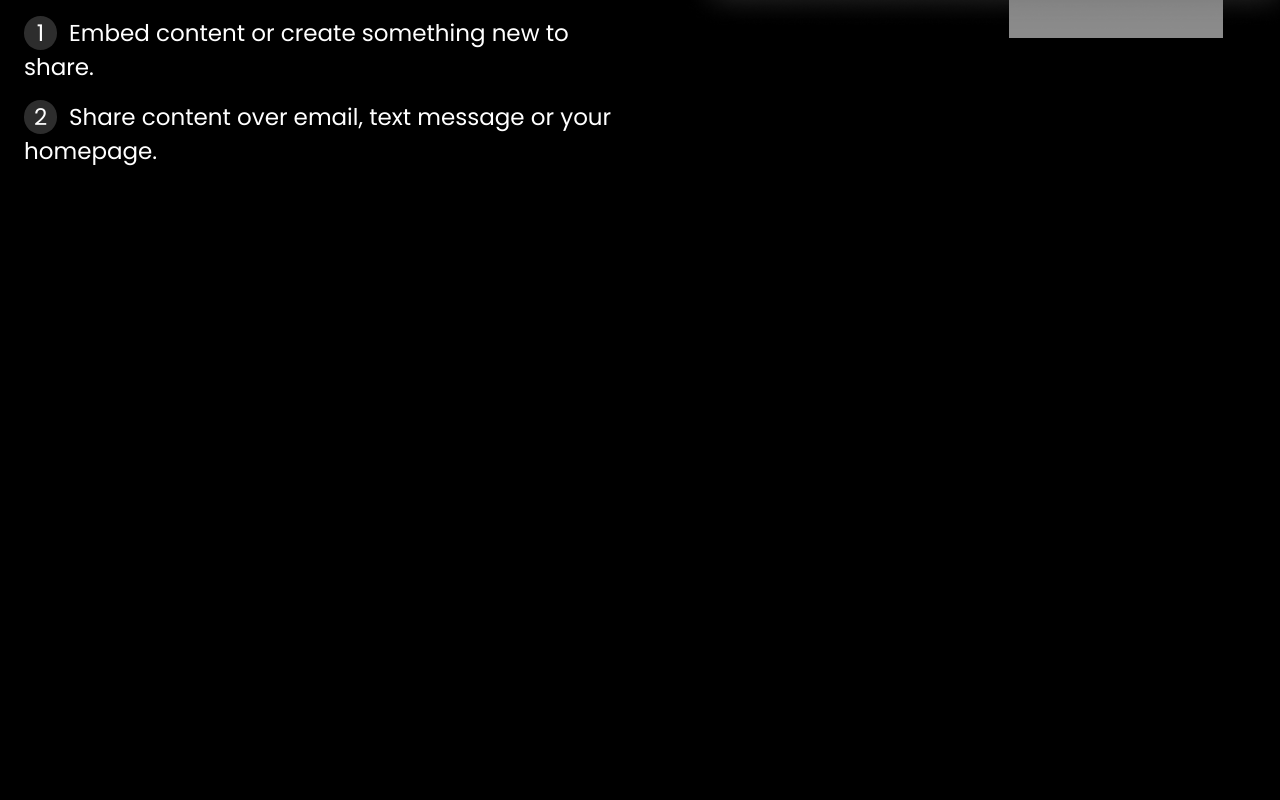
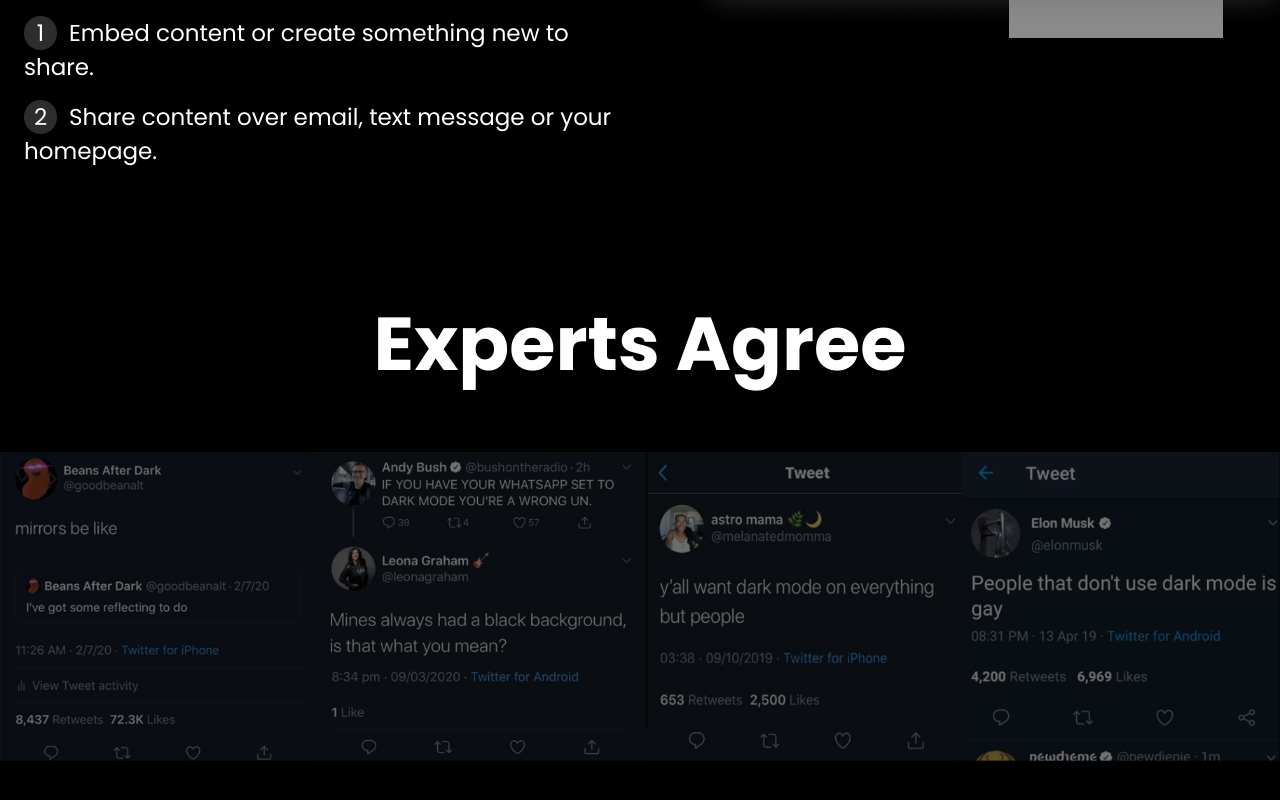
Before and after one commit to rahmatulloh19/marico, a React (Vite) app: page / in a window 1280 px wide. Shown: the part 3432-4232 px from the top of the page. Before the commit the page ends 3736 px from the top, so only its background shows below. Built offline with nearby package versions, Linux system fonts and the light colour scheme; what tailwind-hamburgers would draw is missing.

Commit message:
expert finished

```diff
--- a/src/components/Expert/Expert.jsx
+++ b/src/components/Expert/Expert.jsx
@@ -1,3 +1,12 @@
+import image from "../../assets/images/expert.png";
+
 export const Expert = () => {
-  return <section>Expert</section>;
+  return (
+    <section className="expert pt-10 pb-14 min-[1024px]:pt-20 min-[1024px]:pb-28">
+      <h2 className="text-white text-center  min-[1280px]:text-[75px] min-[1280px]:leading-[112px] text-xl font-bold min-[375px]:text-2xl min-[768px]:text-4xl min-[1024px]:text-5xl mb-5 min-[1024px]:mb-[52px]">
+        Experts Agree
+      </h2>
+      <img src={image} alt="" />
+    </section>
+  );
 };
```
Also changed, not shown: src/assets/images/expert.png (added).
